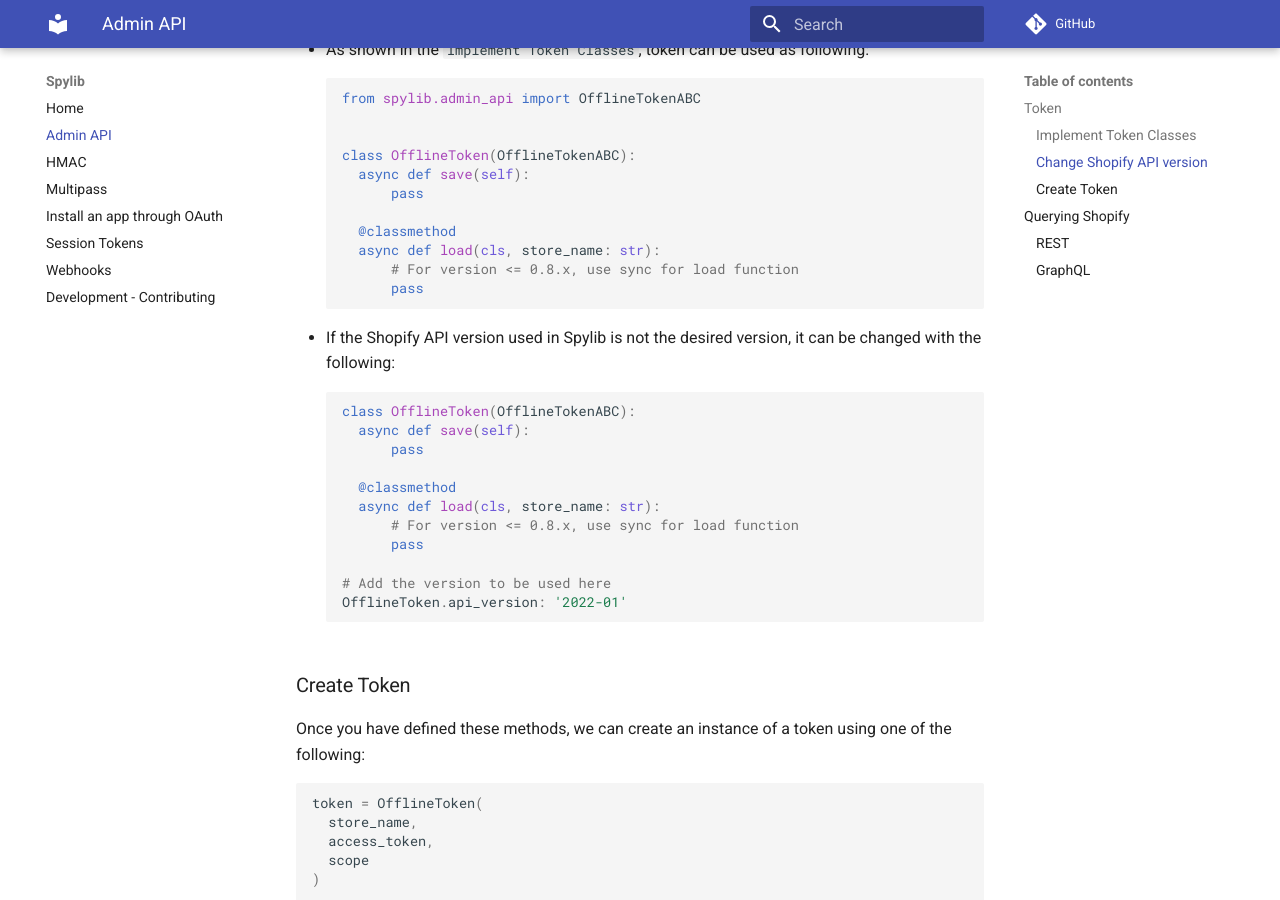
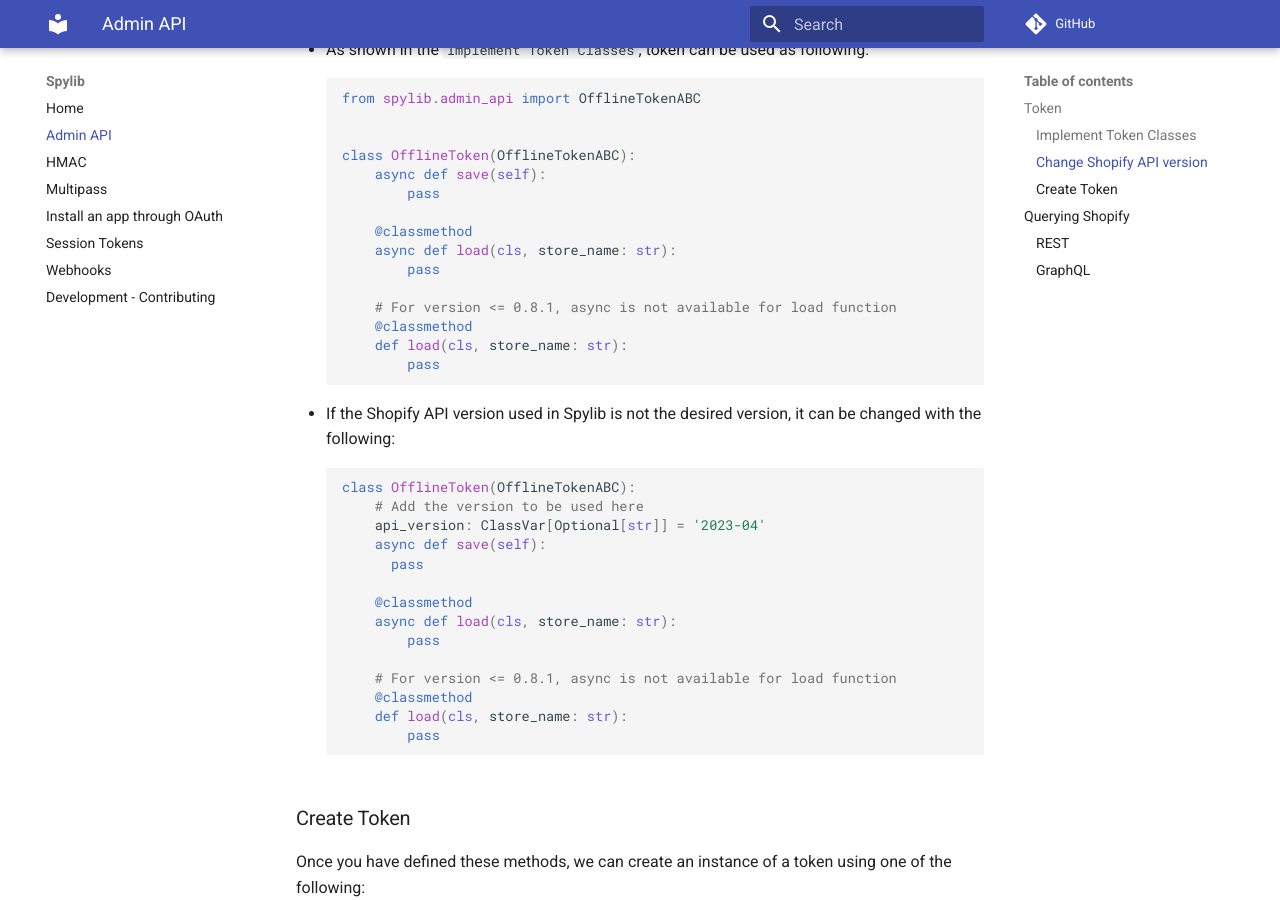
Before and after one commit to SatelCreative/spylib, an MkDocs documentation site: the page built from docs/admin-api.md, in a window 1280 px wide and 900 px high, scrolled down 881 px. Built offline with MkDocs 1.6.1 and Material for MkDocs 9.7.7, drawn with Linux system fonts in a browser that asks for light colours; comment, search, counter and statistics services are not loaded; the version menu is left out.

Commit message:
edit doc

````diff
--- a/docs/admin-api.md
+++ b/docs/admin-api.md
@@ -42,28 +42,36 @@
 
 
 class OfflineToken(OfflineTokenABC):
-  async def save(self):
-      pass
+    async def save(self):
+        pass
 
-  @classmethod
-  async def load(cls, store_name: str):
-      # For version <= 0.8.x, use sync for load function
-      pass
+    @classmethod
+    async def load(cls, store_name: str):
+        pass
+
+    # For version <= 0.8.1, async is not available for load function
+    @classmethod
+    def load(cls, store_name: str):
+        pass
 ```
 
 - If the Shopify API version used in Spylib is not the desired version, it can be changed with the following:
 ```python
 class OfflineToken(OfflineTokenABC):
-  async def save(self):
+    # Add the version to be used here
+    api_version: ClassVar[Optional[str]] = '2023-04'
+    async def save(self):
       pass
 
-  @classmethod
-  async def load(cls, store_name: str):
-      # For version <= 0.8.x, use sync for load function
-      pass
+    @classmethod
+    async def load(cls, store_name: str):
+        pass
 
-# Add the version to be used here
-OfflineToken.api_version: '2022-01'
+    # For version <= 0.8.1, async is not available for load function
+    @classmethod
+    def load(cls, store_name: str):
+        pass
+
 ```
 
 ### Create Token
````
